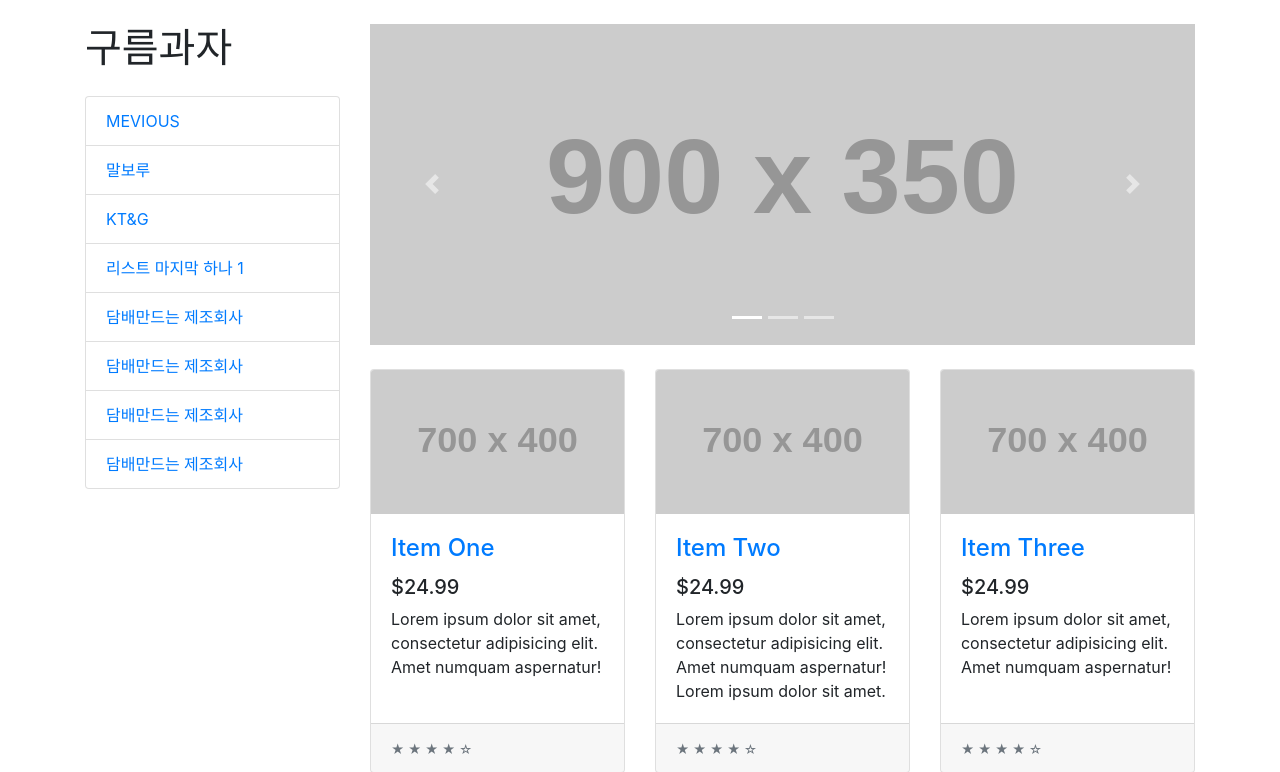
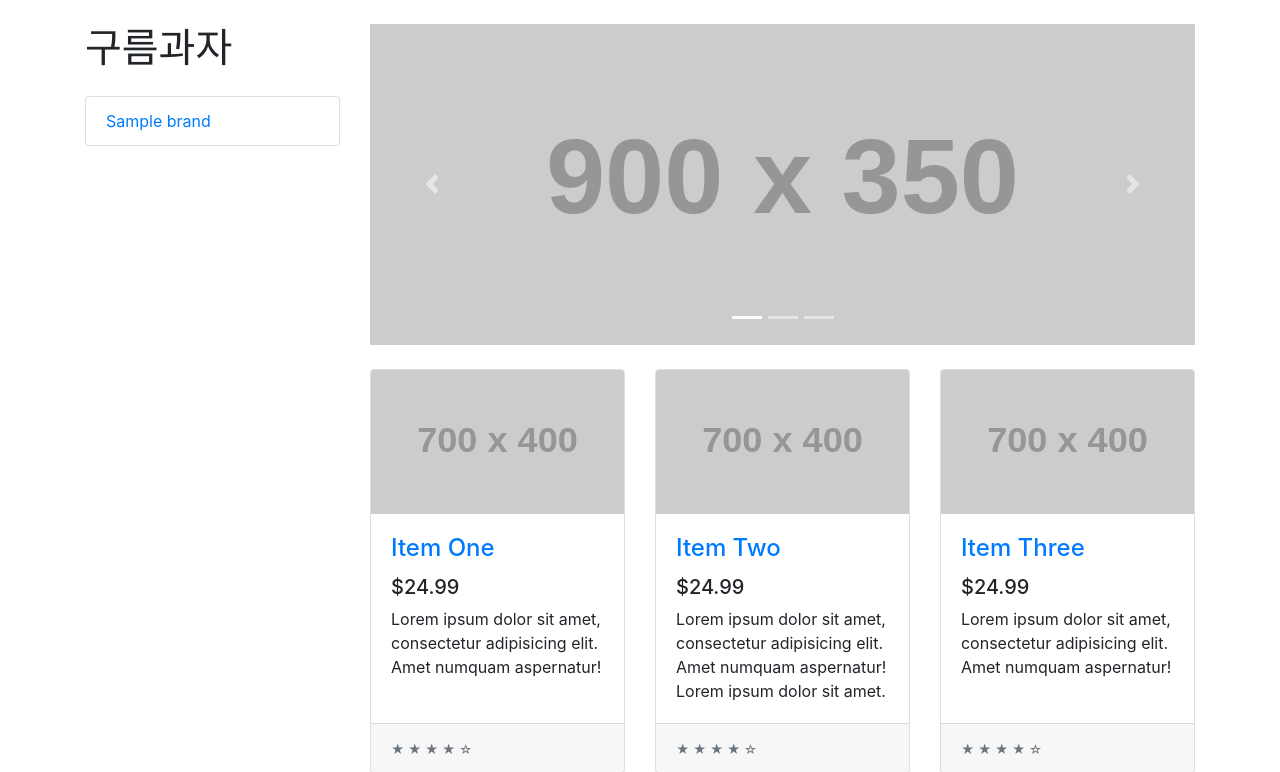
Before and after one commit to labiss96/django-goorm, a Django app: page / in a window 1280 px wide. Shown: the part 56-828 px from the top of the page. Run offline with Django 3.2, Linux system fonts and the light colour scheme; tables that the repository leaves empty hold one stand-in row (values such as "Sample post"); grey boxes labelled with a size stand in for pictures from a placeholder-image service; some libraries are stand-ins or nearby versions.

Commit message:
goorm 생성 시 brand선택 및 추가

```diff
--- a/main/templates/home.html
+++ b/main/templates/home.html
@@ -11,14 +11,9 @@
         <h1 class="my-4">구름과자</h1>
 
         <div class="list-group">
-          <a href="#" class="list-group-item">MEVIOUS</a>
-          <a href="#" class="list-group-item">말보루</a>
-          <a href="#" class="list-group-item">KT&G</a>
-          <a href="#" class="list-group-item">리스트 마지막 하나 1</a>
-          <a href="#" class="list-group-item">담배만드는 제조회사</a>
-          <a href="#" class="list-group-item">담배만드는 제조회사</a>
-          <a href="#" class="list-group-item">담배만드는 제조회사</a>
-          <a href="#" class="list-group-item">담배만드는 제조회사</a>
+          {% for brand in brands %}
+          <a href="#" class="list-group-item">{{brand}}</a>
+          {% endfor %}
 
 
         </div>
--- a/main/views.py
+++ b/main/views.py
@@ -1,8 +1,8 @@
 from django.shortcuts import render
-from goorm.models import Tobacco
+from goorm.models import Tobacco, Brand
 # Create your views here.
 
 def home(request):
-    tobaccos = Tobacco.objects.all()
+    brands = Brand.objects.all()
 
-    return render(request, 'home.html')
+    return render(request, 'home.html', {"brands":brands})
```
Also changed, not shown: goorm/templates/goorm/new.html (+12 -1 lines), goorm/views.py (+14 -7 lines), goorm/migrations/0001_initial.py, goorm/migrations/0002_auto_20200108_1620.py (deleted), goorm/migrations/0002_comment.py (deleted).
